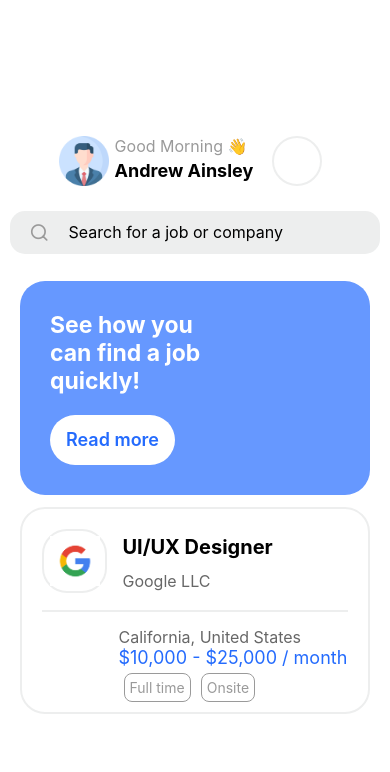
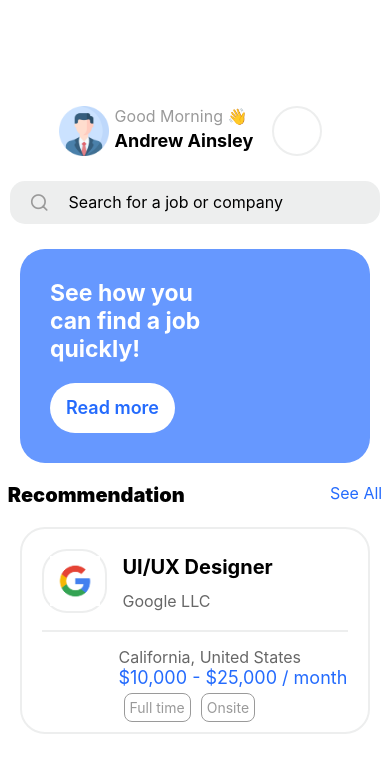
Before and after one commit to jimibilibob/google-job, a React Native app: screen / in a window 390 px wide. Shown: the top 772 px of the page. Built offline with nearby package versions, Linux system fonts and the light colour scheme; some icons are missing.

Commit message:
Section header design

```diff
--- a/App.js
+++ b/App.js
@@ -4,6 +4,7 @@ import CardAnnouncement from './src/components/CardAnnouncement';
 import CardHeader from './src/components/CardHeader';
 import CardJobOffer from './src/components/CardJobOffer';
 import Search from './src/components/Search';
+import SectionHeader from './src/components/SectionHeader';
 
 export default function App() {
   return (
@@ -12,6 +13,7 @@ export default function App() {
       <CardHeader></CardHeader>
       <Search></Search>
       <CardAnnouncement></CardAnnouncement>
+      <SectionHeader></SectionHeader>
       <CardJobOffer></CardJobOffer>
     </View>
   );
--- a/src/components/CardAnnouncement.tsx
+++ b/src/components/CardAnnouncement.tsx
@@ -24,7 +24,7 @@ const styles = StyleSheet.create({
         backgroundColor: secondaryColor,
         flexDirection: 'row',
         padding: 20,
-        margin: 12,
+        marginVertical: 10,
         borderRadius: 25,
         width: 350,
         alignItems: 'flex-start'
--- a/src/components/CardJobOffer.tsx
+++ b/src/components/CardJobOffer.tsx
@@ -55,6 +55,7 @@ const styles = StyleSheet.create({
       borderRadius: 25,
       borderWidth: 2,
       width: 350,
+      marginVertical: 10
     },
     header: {
         flexDirection: 'row',
--- /dev/null
+++ b/src/components/SectionHeader.tsx
@@ -0,0 +1,32 @@
+import { View, StyleSheet, Text } from 'react-native';
+import { primaryColor } from '../constants/styles';
+
+export default function SectionHeader() {
+    return (
+        <View style= { styles.container }>
+            <Text style= { styles.leftText }>
+                Recommendation
+            </Text>
+            <Text style= { styles.rightText }>
+                See All
+            </Text>
+        </View>
+    );
+}
+
+const styles = StyleSheet.create({
+    container: {
+        flexDirection: 'row',
+        justifyContent: 'space-between',
+        width: '96%',
+        marginVertical: 10
+    },
+    leftText: {
+        fontSize: 20,
+        fontWeight: '900'
+    },
+    rightText: {
+        color: primaryColor,
+        fontSize: 16
+    }
+});
```
